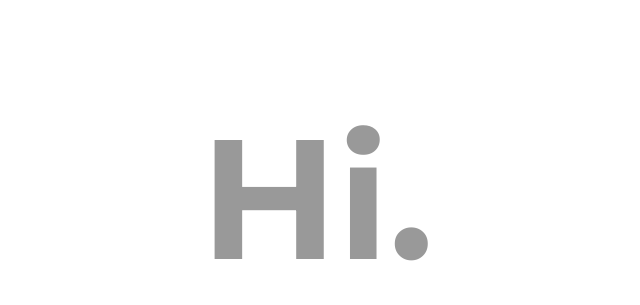
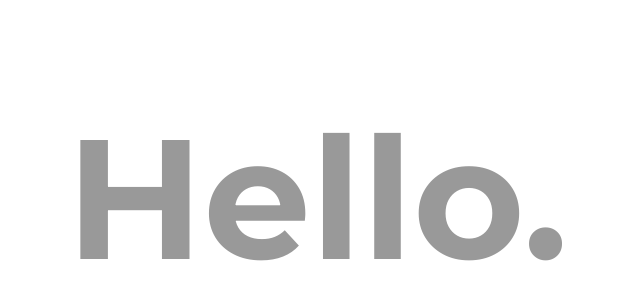
Before and after one commit to philmower/philmower.github.io, a plain HTML site: page index.html in a window 1280 px wide. Shown: the part 202-507 px from the top of the page, without its empty margins (323-963 px from the left). Drawn offline with Linux system fonts and the light colour scheme.

Commit message:
Update index.html

```diff
--- a/index.html
+++ b/index.html
@@ -12,9 +12,9 @@
         gtag('config', 'UA-3521828-2');
         </script>
 
-        <title>Phil says hi</title>
+        <title>Phil says hello</title>
     </head>
     <body style="font-family: Montserrat; display: flex; align-items: center; justify-content: center;">
-        <H1 style="font-weight: bold; font-size: 170px; color: #999;">Hi.</H1>
+        <H1 style="font-weight: bold; font-size: 170px; color: #999;">Hello.</H1>
     </body>
 </html>
```
